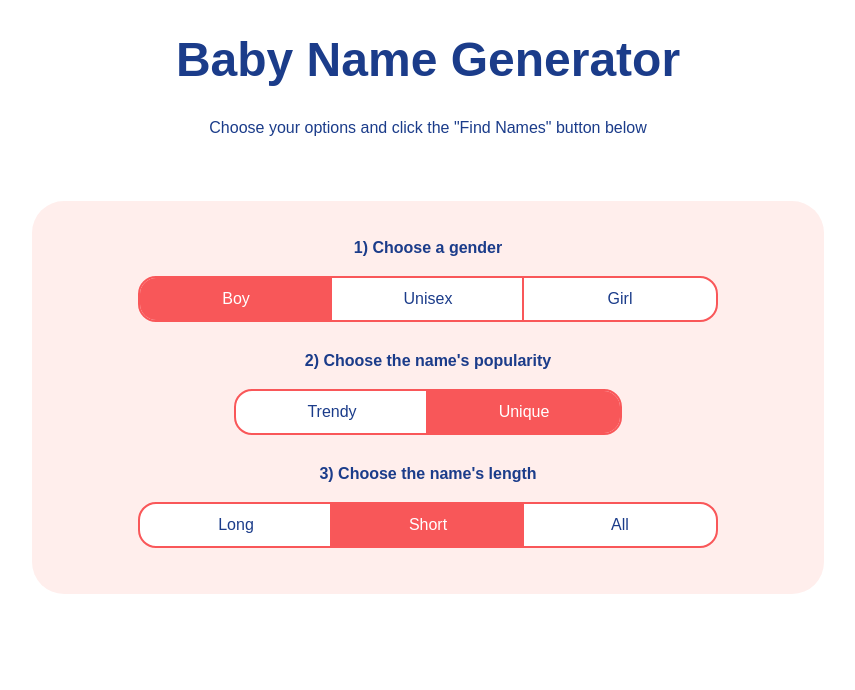
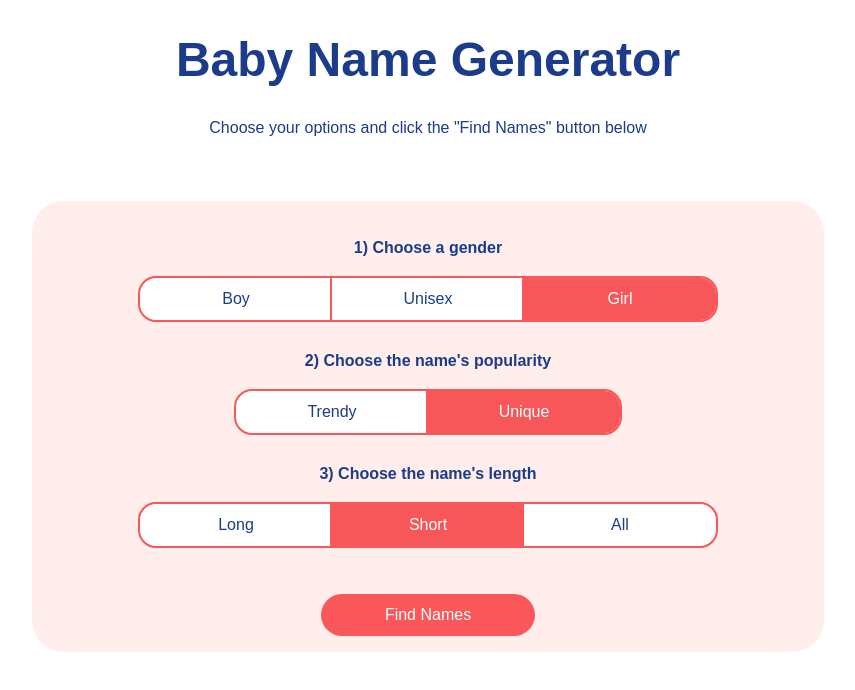
Before and after one commit to MaciekCelinski/nuxt3-laith-udemy, a Nuxt app: page / in a window 1280 px wide. Shown: the top 690 px of the page, without its empty margins (212-1067 px from the left). Built offline with nearby package versions, Linux system fonts and the light colour scheme.

Commit message:
Lecture 15 - Names and Cards

```diff
--- a/app.vue
+++ b/app.vue
@@ -6,47 +6,44 @@
       <div class="option-container">
         <h4>1) Choose a gender</h4>
         <div class="option-buttons">
-          <button class="option option-left" :class="options.gender === Gender.BOY && 'option-active'">Boy</button>
-          <button class="option" :class="options.gender === Gender.UNISEX && 'option-active'">Unisex</button>
-          <button class="option option-right" :class="options.gender === Gender.GIRL && 'option-active'">Girl</button>
+          <button class="option option-left" :class="options.gender === Gender.BOY && 'option-active'"
+            @click="options.gender = Gender.BOY">Boy</button>
+          <button class="option" :class="options.gender === Gender.UNISEX && 'option-active'"
+            @click="options.gender = Gender.UNISEX">Unisex</button>
+          <button class="option option-right" :class="options.gender === Gender.GIRL && 'option-active'"
+            @click="options.gender = Gender.GIRL">Girl</button>
         </div>
       </div>
       <div class="option-container">
         <h4>2) Choose the name's popularity</h4>
-        <button class="option option-left"
-          :class="options.popularity === Popularity.TRENDY && 'option-active'">Trendy</button>
-        <button class="option option-right"
-          :class="options.popularity === Popularity.UNIQUE && 'option-active'">Unique</button>
+        <button class="option option-left" :class="options.popularity === Popularity.TRENDY && 'option-active'"
+          @click="options.popularity = Popularity.TRENDY">Trendy</button>
+        <button class="option option-right" :class="options.popularity === Popularity.UNIQUE && 'option-active'"
+          @click="options.popularity = Popularity.UNIQUE">Unique</button>
       </div>
       <div class="option-container">
         <h4>3) Choose the name's length</h4>
-        <button class="option option-left" :class="options.length === Length.LONG && 'option-active'">Long</button>
-        <button class="option" :class="options.length === Length.SHORT && 'option-active'">Short</button>
-        <button class="option option-right" :class="options.length === Length.ALL && 'option-active'">All</button>
+        <button class="option option-left" :class="options.length === Length.LONG && 'option-active'"
+          @click="options.length = Length.LONG">Long</button>
+        <button class="option" :class="options.length === Length.SHORT && 'option-active'"
+          @click="options.length = Length.SHORT">Short</button>
+        <button class="option option-right" :class="options.length === Length.ALL && 'option-active'"
+          @click="options.length = Length.ALL">All</button>
+      </div>
+      <button class="primary" @click="computeSelectedNames">Find Names</button>
+    </div>
+    <div class="cards-container">
+      <div v-for="name in selectedNames" :key="name" class="card">
+        <h4>{{ name }}</h4>
+        <p>x</p>
       </div>
     </div>
   </div>
 </template>
 
 <script setup lang="ts">
-import { reactive } from 'vue';
-
-enum Gender {
-  GIRL = 'Girl',
-  BOY = 'Boy',
-  UNISEX = 'Unisex'
-}
-
-enum Popularity {
-  TRENDY = 'Trendy',
-  UNIQUE = 'Unique'
-}
-
-enum Length {
-  LONG = 'Long',
-  SHORT = 'Short',
-  ALL = 'All'
-}
+import { reactive, ref } from 'vue';
+import { Gender, Popularity, Length, names } from './data'
 
 interface OptionsTypes {
   gender: Gender,
@@ -55,10 +52,21 @@ interface OptionsTypes {
 }
 
 const options = reactive<OptionsTypes>({
-  gender: Gender.BOY,
+  gender: Gender.GIRL,
   popularity: Popularity.UNIQUE,
   length: Length.SHORT
 })
+
+const selectedNames = ref<string[]>([]);
+
+const computeSelectedNames = () => {
+  const filtredNames = names.filter(name => name.gender === options.gender).filter(name => name.popularity === options.popularity).filter(name => {
+    if (options.length === Length.ALL) return true
+    else return name.length === options.length
+  })
+
+  selectedNames.value = filtredNames.map(name => name.name)
+}
 
 </script>
 
@@ -113,4 +121,39 @@ h1 {
   background: rgb(248, 87, 89);
   color: white;
 }
+
+.primary {
+  background: rgb(249, 87, 89);
+  color: white;
+  border-radius: 6.5rem;
+  border: none;
+  padding: 0.75rem 4rem;
+  font-size: 1rem;
+  margin-top: 1rem;
+  cursor: pointer;
+}
+
+.cards-container {
+  display: flex;
+  flex-wrap: wrap;
+  margin-top: 3rem;
+}
+
+.card {
+  background: rgb(27, 60, 138);
+  color: white;
+  border-radius: 1rem;
+  margin-right: 0.5rem;
+  margin-bottom: 1rem;
+  display: flex;
+  justify-content: center;
+  width: 20%;
+}
+
+.card p {
+  position: absolute;
+  cursor: pointer;
+  margin-left: 7%;
+  margin-top: 5px;
+}
 </style>
--- /dev/null
+++ b/data.ts
@@ -0,0 +1,268 @@
+interface Name {
+  id: number;
+  name: string;
+  gender: Gender;
+  popularity: Popularity;
+  length: Length;
+}
+
+export enum Gender {
+  GIRL = "Girl",
+  BOY = "Boy",
+  UNISEX = "Unisex",
+}
+
+export enum Popularity {
+  TRENDY = "Trendy",
+  UNIQUE = "Unique",
+}
+
+export enum Length {
+  SHORT = "Short",
+  LONG = "Long",
+  ALL = "All",
+}
+export const names: Name[] = [
+  {
+    id: 1,
+    name: "Laith",
+    gender: Gender.BOY,
+    popularity: Popularity.UNIQUE,
+    length: Length.SHORT,
+  },
+  {
+    id: 2,
+    name: "Jake",
+    gender: Gender.BOY,
+    popularity: Popularity.TRENDY,
+    length: Length.SHORT,
+  },
+  {
+    id: 3,
+    name: "Lamelo",
+    gender: Gender.BOY,
+    popularity: Popularity.UNIQUE,
+    length: Length.SHORT,
+  },
+  {
+    id: 4,
+    name: "Abraham",
+    gender: Gender.BOY,
+    popularity: Popularity.TRENDY,
+    length: Length.LONG,
+  },
+  {
+    id: 5,
+    name: "Bartholomew",
+    gender: Gender.BOY,
+    popularity: Popularity.UNIQUE,
+    length: Length.LONG,
+  },
+  {
+    id: 6,
+    name: "Noah",
+    gender: Gender.BOY,
+    popularity: Popularity.TRENDY,
+    length: Length.SHORT,
+  },
+  {
+    id: 7,
+    name: "Benjamin",
+    gender: Gender.BOY,
+    popularity: Popularity.TRENDY,
+    length: Length.LONG,
+  },
+  {
+    id: 8,
+    name: "William",
+    gender: Gender.BOY,
+    popularity: Popularity.TRENDY,
+    length: Length.LONG,
+  },
+  {
+    id: 9,
+    name: "Lucus",
+    gender: Gender.BOY,
+    popularity: Popularity.TRENDY,
+    length: Length.SHORT,
+  },
+  {
+    id: 10,
+    name: "Harrison",
+    gender: Gender.BOY,
+    popularity: Popularity.UNIQUE,
+    length: Length.LONG,
+  },
+  {
+    id: 11,
+    name: "Selma",
+    gender: Gender.BOY,
+    popularity: Popularity.UNIQUE,
+    length: Length.SHORT,
+  },
+  {
+    id: 12,
+    name: "Asher",
+    gender: Gender.BOY,
+    popularity: Popularity.UNIQUE,
+    length: Length.SHORT,
+  },
+  {
+    id: 13,
+    name: "Tucker",
+    gender: Gender.BOY,
+    popularity: Popularity.TRENDY,
+    length: Length.SHORT,
+  },
+
+  {
+    id: 14,
+    name: "Arya",
+    gender: Gender.GIRL,
+    popularity: Popularity.UNIQUE,
+    length: Length.SHORT,
+  },
+  {
+    id: 15,
+    name: "Olivia",
+    gender: Gender.GIRL,
+    popularity: Popularity.TRENDY,
+    length: Length.SHORT,
+  },
+  {
+    id: 16,
+    name: "Fay",
+    gender: Gender.GIRL,
+    popularity: Popularity.UNIQUE,
+    length: Length.SHORT,
+  },
+  {
+    id: 17,
+    name: "Brooklyn",
+    gender: Gender.GIRL,
+    popularity: Popularity.TRENDY,
+    length: Length.LONG,
+  },
+  {
+    id: 18,
+    name: "Genevieve",
+    gender: Gender.GIRL,
+    popularity: Popularity.UNIQUE,
+    length: Length.LONG,
+  },
+  {
+    id: 19,
+    name: "Zoe",
+    gender: Gender.GIRL,
+    popularity: Popularity.TRENDY,
+    length: Length.SHORT,
+  },
+  {
+    id: 20,
+    name: "Valentina",
+    gender: Gender.GIRL,
+    popularity: Popularity.TRENDY,
+    length: Length.LONG,
+  },
+  {
+    id: 21,
+    name: "Josephine",
+    gender: Gender.GIRL,
+    popularity: Popularity.TRENDY,
+    length: Length.LONG,
+  },
+  {
+    id: 22,
+    name: "Maya",
+    gender: Gender.GIRL,
+    popularity: Popularity.TRENDY,
+    length: Length.SHORT,
+  },
+  {
+    id: 23,
+    name: "Everleigh",
+    gender: Gender.GIRL,
+    popularity: Popularity.UNIQUE,
+    length: Length.LONG,
+  },
+  {
+    id: 24,
+    name: "Poppy",
+    gender: Gender.GIRL,
+    popularity: Popularity.UNIQUE,
+    length: Length.SHORT,
+  },
+  {
+    id: 25,
+    name: "Maia",
+    gender: Gender.GIRL,
+    popularity: Popularity.UNIQUE,
+    length: Length.SHORT,
+  },
+  {
+    id: 26,
+    name: "Ivy",
+    gender: Gender.GIRL,
+    popularity: Popularity.TRENDY,
+    length: Length.SHORT,
+  },
+
+  {
+    id: 27,
+    name: "Jude",
+    gender: Gender.UNISEX,
+    popularity: Popularity.UNIQUE,
+    length: Length.SHORT,
+  },
+  {
+    id: 28,
+    name: "Adrian",
+    gender: Gender.UNISEX,
+    popularity: Popularity.TRENDY,
+    length: Length.SHORT,
+  },
+  {
+    id: 29,
+    name: "Sunny",
+    gender: Gender.UNISEX,
+    popularity: Popularity.UNIQUE,
+    length: Length.SHORT,
+  },
+  {
+    id: 30,
+    name: "Channing",
+    gender: Gender.UNISEX,
+    popularity: Popularity.TRENDY,
+    length: Length.LONG,
+  },
+  {
+    id: 31,
+    name: "Tennessee",
+    gender: Gender.UNISEX,
+    popularity: Popularity.UNIQUE,
+    length: Length.LONG,
+  },
+  {
+    id: 32,
+    name: "Dallas",
+    gender: Gender.UNISEX,
+    popularity: Popularity.TRENDY,
+    length: Length.SHORT,
+  },
+
+  {
+    id: 33,
+    name: "Zephyr",
+    gender: Gender.UNISEX,
+    popularity: Popularity.UNIQUE,
+    length: Length.LONG,
+  },
+
+  {
+    id: 34,
+    name: "Teri",
+    gender: Gender.UNISEX,
+    popularity: Popularity.TRENDY,
+    length: Length.SHORT,
+  },
+];
```
